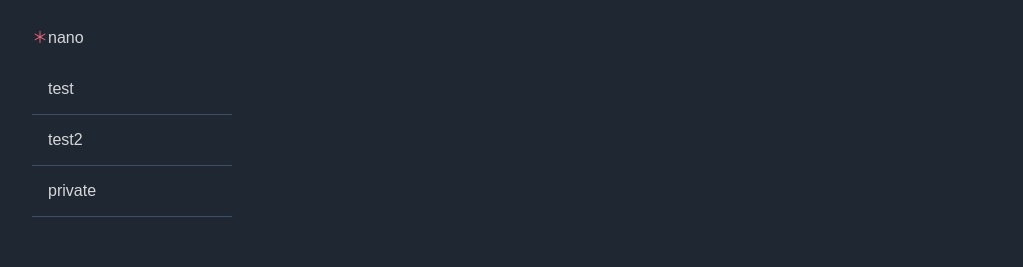
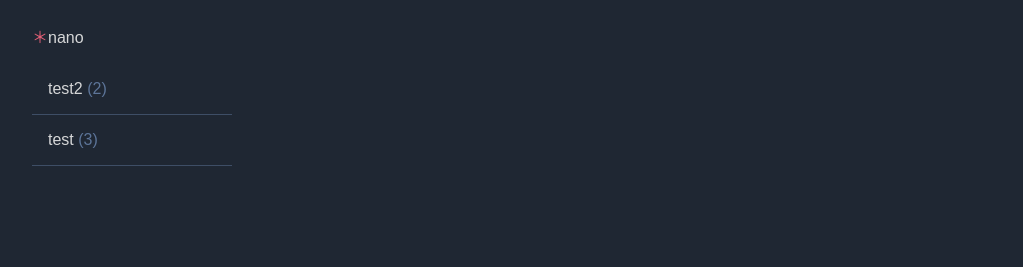
Before and after one commit to toyskip725/nano, a SvelteKit app: page / in a window 1280 px wide. Shown: the top 267 px of the page, without its empty margins (128-1151 px from the left). Built offline with nearby package versions, Linux system fonts and the light colour scheme.

Commit message:
[feature] make side navigation showing real data&count, sorted

```diff
--- a/src/routes/+page.svelte
+++ b/src/routes/+page.svelte
@@ -47,7 +47,7 @@
 
 <div class="main">
   <div class="sidebar">
-    <SideNavigation onSelectionChanged={onThreadSelectionChanged} />
+    <SideNavigation items={memoData} onSelectionChanged={onThreadSelectionChanged} />
   </div>
   <div class="memo-stack">
     {#each memoData.filter(memo => memo.thread === thread).toReversed() as memo}
--- a/src/routes/components/SideNavigation.svelte
+++ b/src/routes/components/SideNavigation.svelte
@@ -2,18 +2,39 @@
   // import
   import Header from "./Header.svelte";
   import ThreadItemView from "./ThreadItemView.svelte";
+  import type { ThreadInfo } from "$lib/types/threadInfo";
+  import type { Memo } from "$lib/types/memo";
 
   // props
+  export let items: Memo[];
   export let onSelectionChanged: (threadName: string) => void;
 
+  let threads: ThreadInfo[];
+  $: {
+    threads = [];
+    items.forEach((item) => {
+      const target = threads.find(thread => thread.name === item.thread);
+      if (target !== undefined) {
+        target.count += 1;
+        target.latestId = Math.max(target.latestId, item.id);
+        return;
+      }
+
+      threads.push({
+        name: item.thread,
+        count: 1,
+        latestId: item.id
+      });
+    });
+    threads = threads.sort((a, b) => b.latestId - a.latestId);
+  }
 </script>
 
 <div class="side-nav">
   <Header />
-  <ThreadItemView threadName={"test"} onSelect={onSelectionChanged} />
-  <ThreadItemView threadName={"test2"} onSelect={onSelectionChanged} />
-  <ThreadItemView threadName={"private"} onSelect={onSelectionChanged} />
-
+  {#each threads as thread}
+    <ThreadItemView threadName={thread.name} count={thread.count} onSelect={onSelectionChanged} />
+  {/each}
 </div>
 
 <style>
--- a/src/routes/components/ThreadItemView.svelte
+++ b/src/routes/components/ThreadItemView.svelte
@@ -1,6 +1,7 @@
 <script lang="ts">
   // props
   export let threadName: string;
+  export let count: number;
   export let onSelect: (threadName: string) => void;
 
   const onClick = () => {
@@ -9,7 +10,9 @@
 </script>
 
 <div>
-  <button type="button" class="thread-item" on:click={onClick}>{threadName}</button>
+  <button type="button" class="thread-item" on:click={onClick}>
+    {threadName} <span class="thread-count">({count})</span>
+  </button>
 </div>
 
 <style>
@@ -26,4 +29,8 @@
   .thread-item:hover {
     cursor: pointer;
   }
+
+  .thread-count {
+    color: #5d7599;
+  }
 </style>
```
